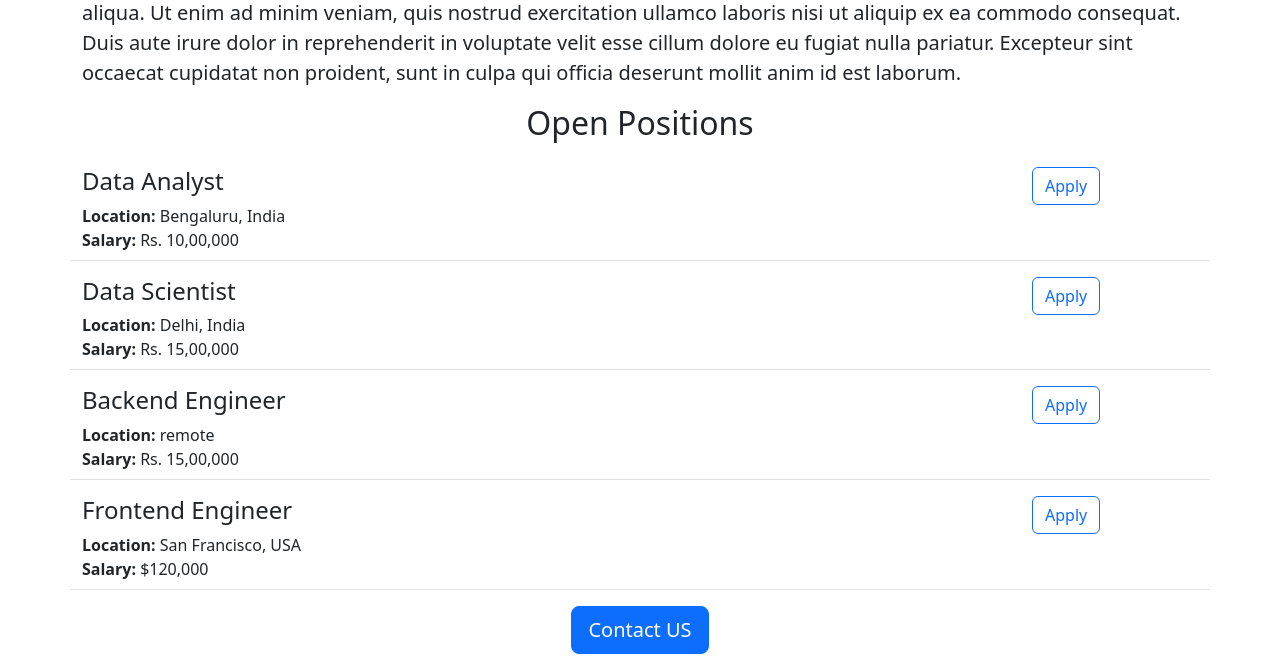
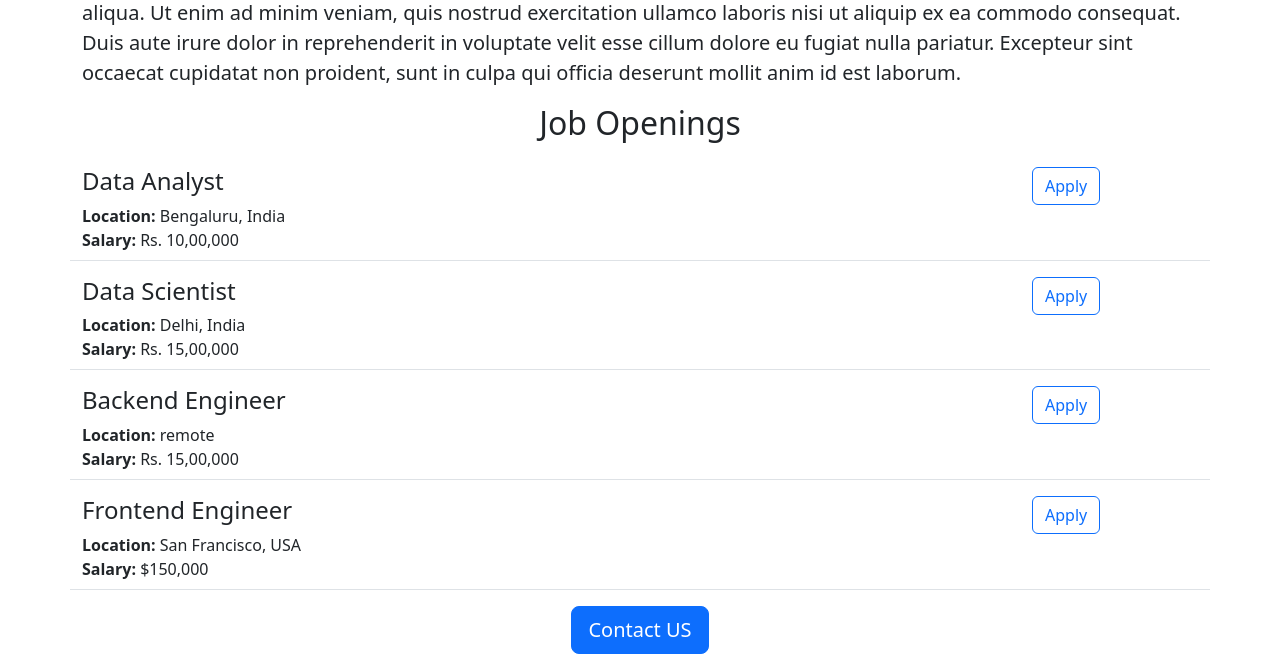
Before and after one commit to Tanish18/my-careers-website-v2, a Flask app: page / in a window 1280 px wide. Shown: the part 542-1206 px from the top of the page. Run offline with Flask 3, Linux system fonts and the light colour scheme.

Commit message:
Made some changes

```diff
--- a/app.py
+++ b/app.py
@@ -25,7 +25,7 @@ JOBS = [
     'id': 4,
     'title': 'Frontend Engineer',
     'location': 'San Francisco, USA',
-    'salary': '$120,000'
+    'salary': '$150,000'
   },
 ]
 
--- a/templates/home.html
+++ b/templates/home.html
@@ -1,7 +1,7 @@
 <!DOCTYPE html>
 <html>
   <head>
-    <title>Careers Webpage</title>
+    <title>Sanskriti Careers</title>
     <meta charset="utf-8">
     <meta name="viewport" content="width=device-width, initial-scale=1">
     <link href="https://cdn.jsdelivr.net/npm/bootstrap@5.3.0/dist/css/bootstrap.min.css" rel="stylesheet" integrity="sha384-9ndCyUaIbzAi2FUVXJi0CjmCapSmO7SnpJef0486qhLnuZ2cdeRhO02iuK6FUUVM" crossorigin="anonymous">
@@ -22,7 +22,7 @@
       <p class="lead">
         Lorem ipsum dolor sit amet, consectetur adipiscing elit, sed do eiusmod tempor incididunt ut labore et dolore magna aliqua. Ut enim ad minim veniam, quis nostrud exercitation ullamco laboris nisi ut aliquip ex ea commodo consequat. Duis aute irure dolor in reprehenderit in voluptate velit esse cillum dolore eu fugiat nulla pariatur. Excepteur sint occaecat cupidatat non proident, sunt in culpa qui officia deserunt mollit anim id est laborum.
       </p>
-      <h2 class="text-center mt-2 mb-4">Open Positions</h2>
+      <h2 class="text-center mt-2 mb-4">Job Openings</h2>
       <div>
         {% for job in jobs %}
           {% include 'jobitem.html' %}
```
